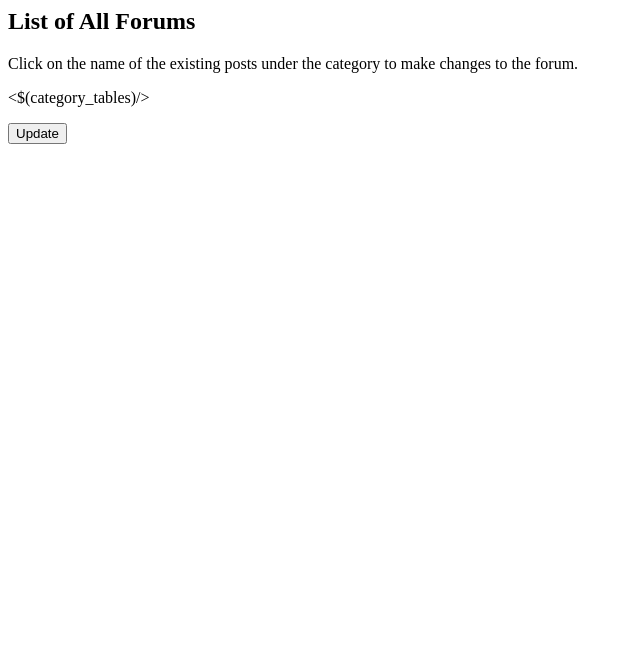
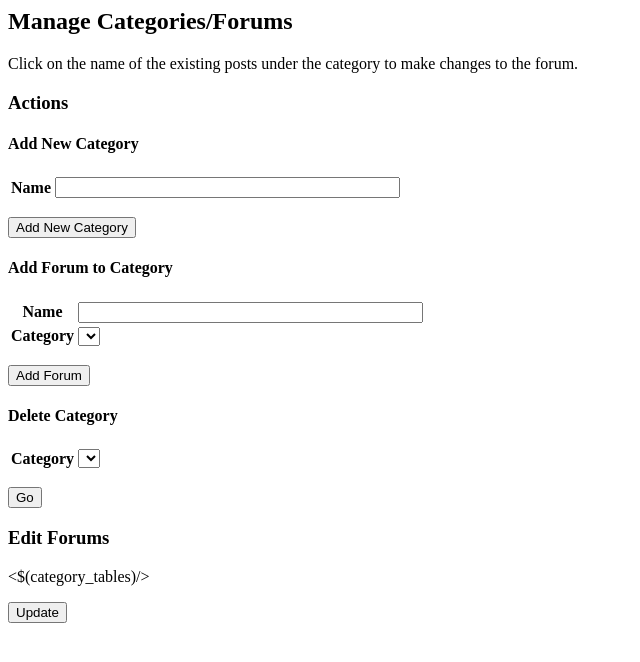
Before and after one commit to jacob-g/eecs341-project, a PHP site: page /templates/modify-all-forums.html in a window 1280 px wide. Shown: the top 662 px of the page, without its empty margins (0-640 px from the left). Run offline with PHP 8.4, Linux system fonts and the light colour scheme; lists and menus that the app fills with data are empty.

Commit message:
added ability to create new categories and forums (#7)

```diff
--- /dev/null
+++ b/templates/category_dropdown_item.html
@@ -0,0 +1 @@
+<option value="<$(category_id)/>"><$(category_name)/></option>
--- a/templates/modify-all-forums.html
+++ b/templates/modify-all-forums.html
@@ -1,6 +1,48 @@
-<h2>List of All Forums</h2>
+<h2>Manage Categories/Forums</h2>
 
 <p>Click on the name of the existing posts under the category to make changes to the forum. </p>
+
+<h3>Actions</h3>
+<form action="/forums/admin/manage_forums/" method="post" enctype="multipart/form-data">
+<h4>Add New Category</h4>
+<table class="table table-bordered theme_color">
+	<tbody>
+		<tr>
+			<th>Name</th>
+			<td><input type="text" name="new_category_name" size="40" /></td>
+		</tr>
+	</tbody>
+</table>
+<p><input type="submit" name="add_category" class="btn btn-primary" value="Add New Category" /></p>
+
+<h4>Add Forum to Category</h4>
+<table class="table table-bordered theme_color">
+	<tbody>
+		<tr>
+			<th>Name</th>
+			<td><input type="text" name="new_forum_name" size="40" /></td>
+		</tr>
+		<tr>
+			<th>Category</th>
+			<td><select name="category_to_add_to"><$(category_select_options)/></select></td>
+		</tr>
+	</tbody>
+</table>
+<p><input type="submit" name="add_forum" value="Add Forum" class="btn btn-primary" /></p>
+
+<h4>Delete Category</h4>
+<table class="table table-bordered theme_color">
+	<tbody>
+		<tr>
+			<th>Category</th>
+			<td><select name="category_to_delete"><$(category_select_options)/></select></td>
+		</tr>
+	</tbody>
+</table>
+<p><input type="submit" name="delete_category" value="Go" class="btn btn-danger" /></p>
+</form>
+
+<h3>Edit Forums</h3>
 <form action="/forums/admin/manage_forums/" method="post" enctype="multipart/form-data">
 	<$(category_tables)/>
 	<p><input type="submit" name="form_sent" class="btn btn-primary" value="Update" /></p>
```
Also changed, not shown: scripts/manage_forums.php (+48 -1 lines).
